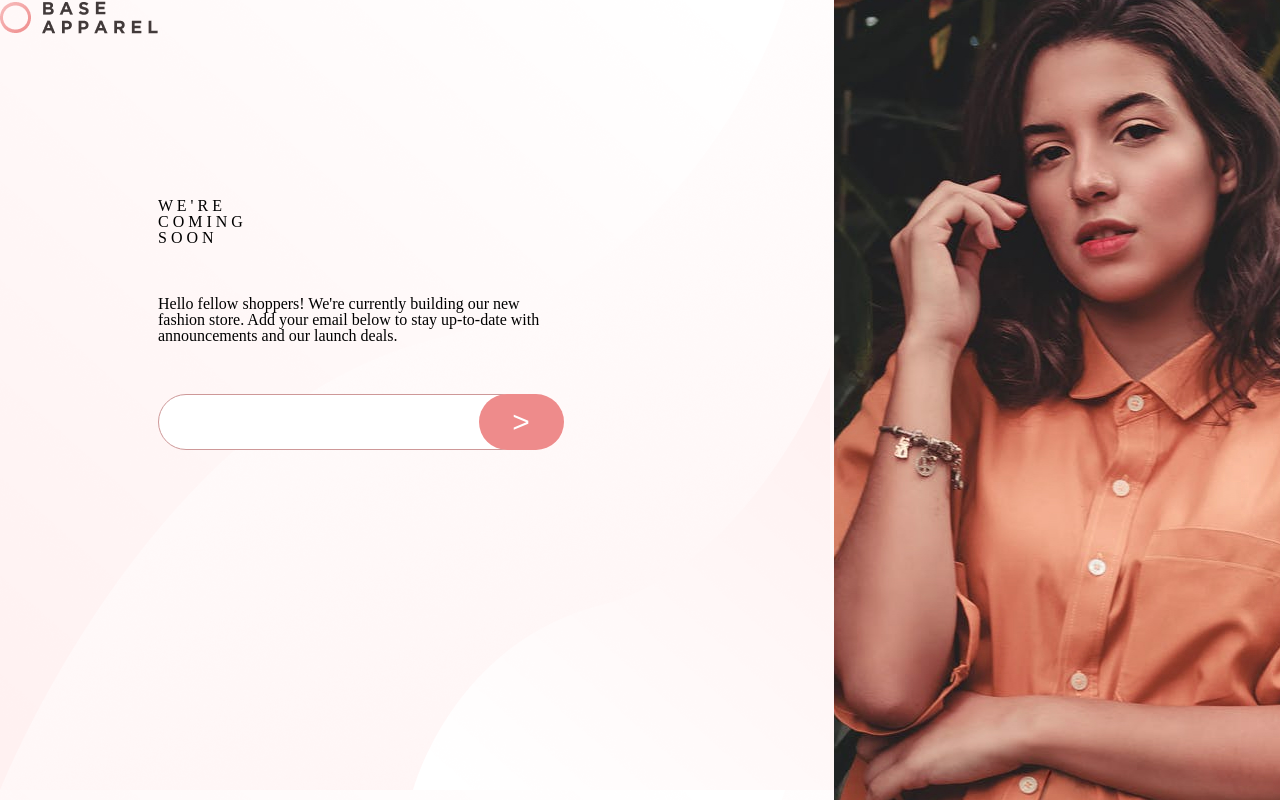
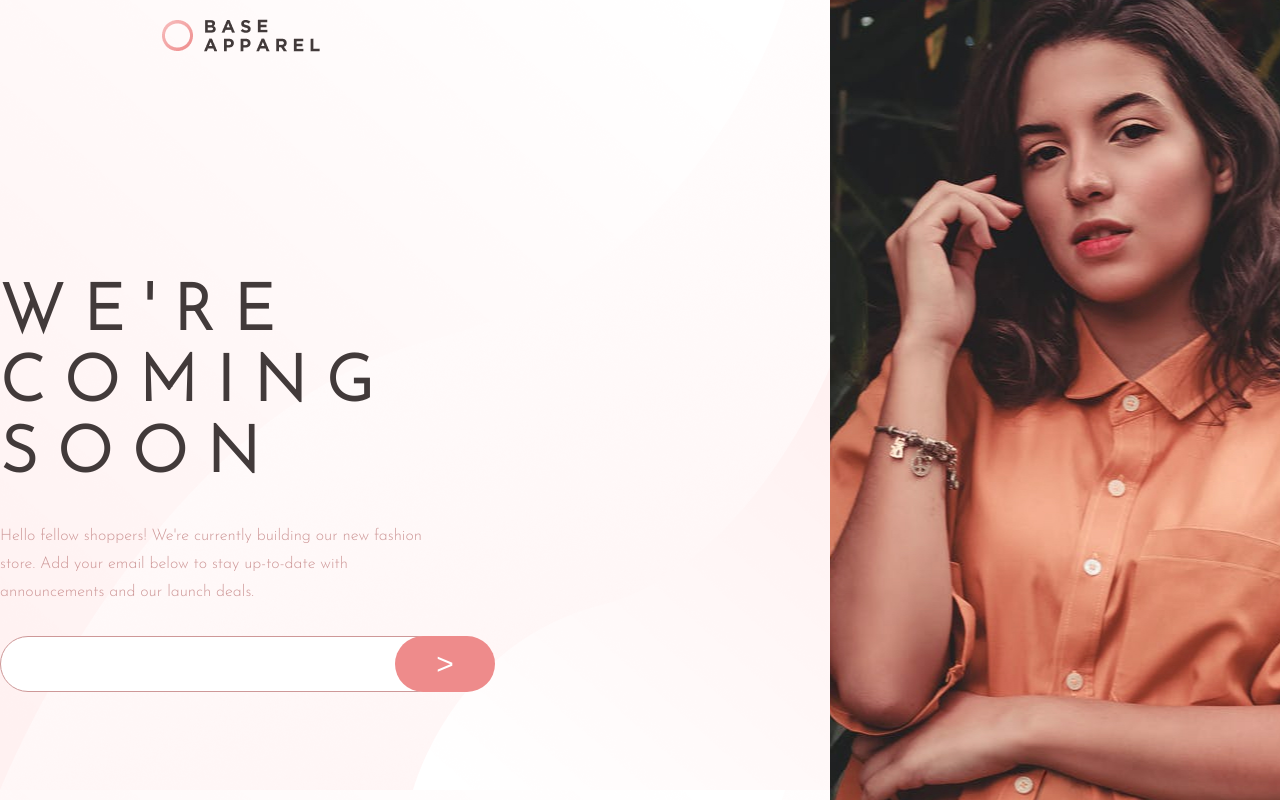
Before and after one commit to gogolashvili/base-aparel2, a plain HTML site: page index.html in a window 1280 px wide. Shown: the top 800 px of the page. Drawn offline with Linux system fonts and the light colour scheme.

Commit message:
change styles

```diff
--- a/index.html
+++ b/index.html
@@ -6,23 +6,28 @@
     <meta name="viewport" content="width=device-width, initial-scale=1.0" />
     <link rel="stylesheet" href="./reset.css" />
     <link rel="stylesheet" href="./style.css" />
+    <link
+      href="https://fonts.googleapis.com/css2?family=Josefin+Sans:wght@300&display=swap"
+      rel="stylesheet"
+    />
     <title>Document</title>
   </head>
   <body>
     <section>
-      <header><img class="logo" src="./photo/Group.png" /></header>
-      <div class="sectdiv1">
+      <div class="bigsectdiv">
+        <header><img class="logo" src="./photo/Group.png" /></header>
+
         <div class="leftdiv">
           <div class="titlediv">
             <h1>W E ' R E</h1>
-            <h2>C O M I N G</h2>
-            <h3>S O O N</h3>
+            <h1>C O M I N G</h1>
+            <h1>S O O N</h1>
           </div>
-          <h4>
+          <h2>
             Hello fellow shoppers! We're currently building our new fashion
             store. Add your email below to stay up-to-date with announcements
             and our launch deals.
-          </h4>
+          </h2>
           <div class="inputdiv">
             <input type="email" />
             <button>></button>
--- a/style.css
+++ b/style.css
@@ -4,25 +4,37 @@ section {
   background-image: url("./photo/Group\ 7.png");
   margin: 0 auto;
   display: flex;
+  j
 }
-.sectdiv1 {
+.bigsectdiv {
+  display: flex;
+  flex-direction: column;
+  justify-content: center;
+}
+header {
   width: 58%;
-  height: 90%;
+  height: 10%;
+  display: flex;
+  justify-content: center;
+  align-items: center;
+  align-content: center;
 }
+
 .sectdiv2 {
-  width: 52%;
+  width: 42%;
   height: 100%;
   background-image: url("./photo/Bitmap.jpg");
   background-position: center;
   background-size: cover;
 }
 .leftdiv {
-  width: 60%;
+  width: 830px;
   height: 90%;
+  margin-top: 100px;
   display: flex;
   flex-direction: column;
   justify-content: center;
-  gap: 50px;
+  gap: 30px;
 }
 button {
   width: 100px;
@@ -44,3 +56,21 @@ input {
 .inputdiv {
   display: flex;
 }
+h1 {
+  font-family: "Josefin Sans";
+  font-style: normal;
+  font-weight: 600;
+  font-size: 64px;
+  line-height: 71px;
+  color: #423a3a;
+}
+h2 {
+  font-family: "Josefin Sans", sans-serif;
+  font-style: normal;
+  font-weight: 400;
+  font-size: 16px;
+  line-height: 28px;
+  color: #ce9898;
+  width: 444px;
+  height: 84px;
+}
```
